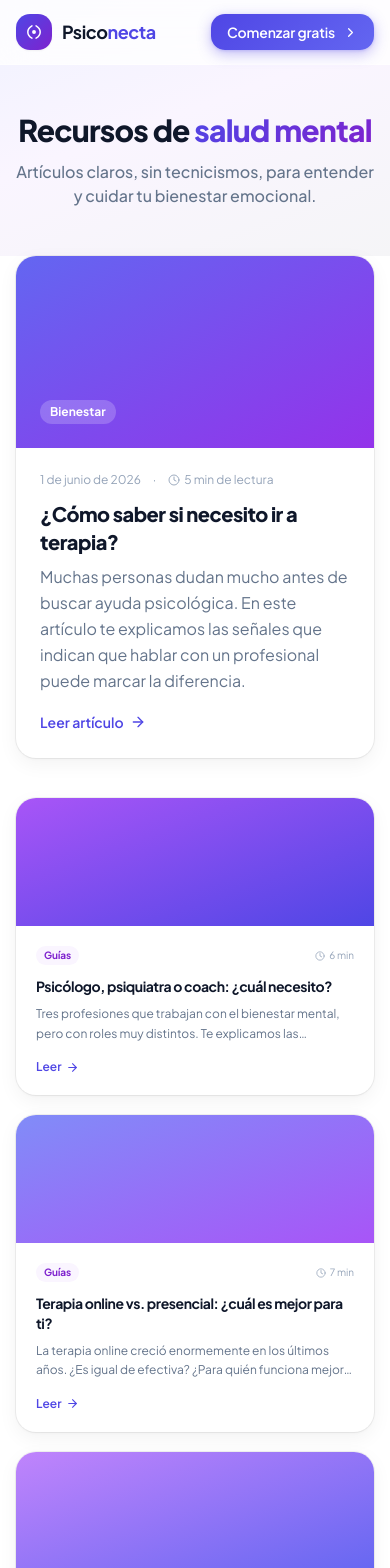
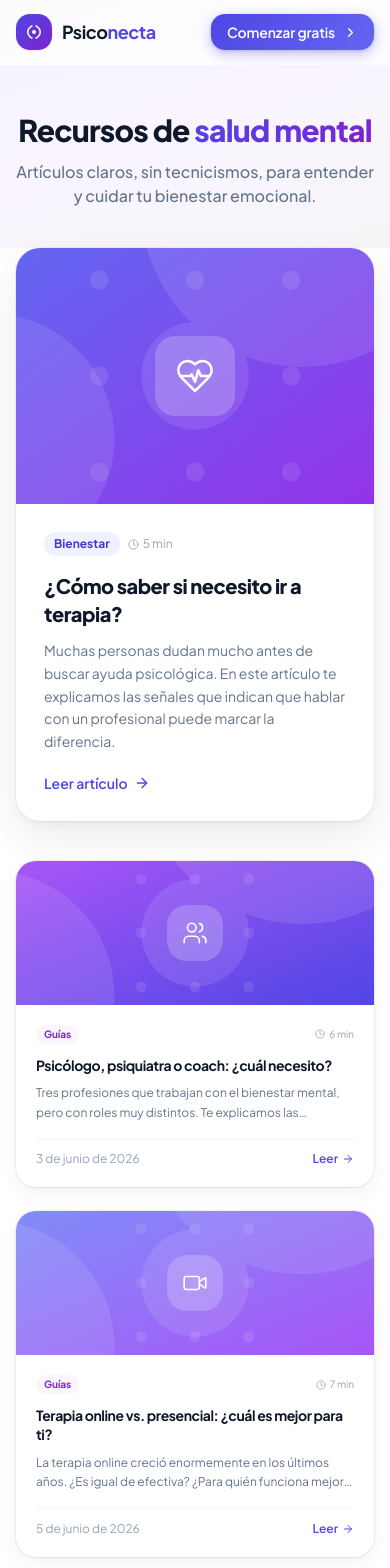
Before and after one commit to royerwatson/psiconecta-app, a React (Vite) app: page /blog in a window 390 px wide. Shown: the top 1568 px of the page. Built offline with nearby package versions, Linux system fonts and the light colour scheme; no server answers.

Commit message:
feat: blog visual mejorado — portadas con patrón SVG, pull quotes, iconos por artículo

```diff
--- a/src/data/blogPosts.js
+++ b/src/data/blogPosts.js
@@ -7,6 +7,7 @@
 export const BLOG_POSTS = [
   {
     slug: 'como-saber-si-necesito-terapia',
+    icon: 'HeartPulse',
     title: '¿Cómo saber si necesito ir a terapia?',
     excerpt:
       'Muchas personas dudan mucho antes de buscar ayuda psicológica. En este artículo te explicamos las señales que indican que hablar con un profesional puede marcar la diferencia.',
@@ -36,6 +37,7 @@ export const BLOG_POSTS = [
 
   {
     slug: 'psicologo-psiquiatra-coach-diferencias',
+    icon: 'Users',
     title: 'Psicólogo, psiquiatra o coach: ¿cuál necesito?',
     excerpt:
       'Tres profesiones que trabajan con el bienestar mental, pero con roles muy distintos. Te explicamos las diferencias para que puedas elegir con criterio.',
@@ -69,6 +71,7 @@ export const BLOG_POSTS = [
 
   {
     slug: 'terapia-online-vs-presencial',
+    icon: 'Video',
     title: 'Terapia online vs. presencial: ¿cuál es mejor para ti?',
     excerpt:
       'La terapia online creció enormemente en los últimos años. ¿Es igual de efectiva? ¿Para quién funciona mejor? Resolvemos las preguntas más frecuentes.',
@@ -102,6 +105,7 @@ export const BLOG_POSTS = [
 
   {
     slug: 'ansiedad-signos-y-que-hacer',
+    icon: 'BrainCircuit',
     title: 'Ansiedad: señales que no debes ignorar y qué puedes hacer',
     excerpt:
       'La ansiedad es la condición de salud mental más frecuente en el mundo. Conocer sus señales y saber cuándo buscar ayuda puede marcar una gran diferencia.',
@@ -135,6 +139,7 @@ export const BLOG_POSTS = [
 
   {
     slug: 'como-prepararte-para-primera-sesion',
+    icon: 'CalendarCheck',
     title: 'Cómo prepararte para tu primera sesión de terapia',
     excerpt:
       'La primera cita con un psicólogo puede generar nervios. Con estas claves, llegarás más tranquilo y sacarás más provecho desde el primer encuentro.',
--- a/src/pages/public/BlogListPage.jsx
+++ b/src/pages/public/BlogListPage.jsx
@@ -2,17 +2,57 @@ import { Link } from 'react-router-dom'
 import { PsiconectaLogo } from '@/components/ui/Spinner'
 import SEOHead from './SEOHead'
 import { BLOG_POSTS } from '@/data/blogPosts'
-import { ArrowRight, ChevronRight, Clock } from 'lucide-react'
+import {
+  ArrowRight, ChevronRight, Clock,
+  HeartPulse, Users, Video, BrainCircuit, CalendarCheck,
+} from 'lucide-react'
+
+const ICON_MAP = { HeartPulse, Users, Video, BrainCircuit, CalendarCheck }
 
 const CATEGORY_COLORS = {
-  'Bienestar':     'bg-primary-50 dark:bg-primary-900/30 text-primary-700 dark:text-primary-400',
-  'Guías':         'bg-accent-50 dark:bg-accent-900/30 text-accent-700 dark:text-accent-400',
-  'Salud mental':  'bg-green-50 dark:bg-green-900/20 text-green-700 dark:text-green-400',
-  'Consejos':      'bg-orange-50 dark:bg-orange-900/20 text-orange-700 dark:text-orange-400',
+  'Bienestar':    'bg-primary-50 dark:bg-primary-900/30 text-primary-700 dark:text-primary-300',
+  'Guías':        'bg-accent-50 dark:bg-accent-900/30 text-accent-700 dark:text-accent-300',
+  'Salud mental': 'bg-green-50 dark:bg-green-900/20 text-green-700 dark:text-green-400',
+  'Consejos':     'bg-orange-50 dark:bg-orange-900/20 text-orange-700 dark:text-orange-400',
 }
 
-function formatDate(dateStr) {
-  return new Date(dateStr).toLocaleDateString('es-DO', { day: 'numeric', month: 'long', year: 'numeric' })
+function formatDate(d) {
+  return new Date(d).toLocaleDateString('es-DO', { day: 'numeric', month: 'long', year: 'numeric' })
+}
+
+/* Portada con patrón SVG decorativo */
+function PostCover({ gradient, iconName, large = false }) {
+  const Icon = ICON_MAP[iconName]
+  return (
+    <div className={`relative overflow-hidden bg-gradient-to-br ${gradient} ${large ? 'h-64 sm:h-80' : 'h-36'}`}>
+      {/* Círculos decorativos */}
+      <svg className="absolute inset-0 w-full h-full opacity-10" viewBox="0 0 400 300" preserveAspectRatio="xMidYMid slice">
+        <circle cx="320" cy="-40" r="180" fill="white" />
+        <circle cx="-30" cy="220" r="140" fill="white" />
+        <circle cx="200" cy="150" r="60" fill="white" />
+      </svg>
+      {/* Patrón de puntos */}
+      <svg className="absolute inset-0 w-full h-full opacity-10" viewBox="0 0 40 40" preserveAspectRatio="repeat">
+        <circle cx="5" cy="5" r="1.5" fill="white" />
+        <circle cx="20" cy="5" r="1.5" fill="white" />
+        <circle cx="35" cy="5" r="1.5" fill="white" />
+        <circle cx="5" cy="20" r="1.5" fill="white" />
+        <circle cx="20" cy="20" r="1.5" fill="white" />
+        <circle cx="35" cy="20" r="1.5" fill="white" />
+        <circle cx="5" cy="35" r="1.5" fill="white" />
+        <circle cx="20" cy="35" r="1.5" fill="white" />
+        <circle cx="35" cy="35" r="1.5" fill="white" />
+      </svg>
+      {/* Icono central */}
+      {Icon && (
+        <div className="absolute inset-0 flex items-center justify-center">
+          <div className={`bg-white/20 backdrop-blur-sm rounded-2xl flex items-center justify-center ${large ? 'w-20 h-20' : 'w-14 h-14'}`}>
+            <Icon size={large ? 40 : 26} strokeWidth={1.5} className="text-white" />
+          </div>
+        </div>
+      )}
+    </div>
+  )
 }
 
 export default function BlogListPage() {
@@ -28,7 +68,7 @@ export default function BlogListPage() {
 
       <div className="min-h-screen bg-white dark:bg-[#0f1117] text-slate-800 dark:text-slate-200">
 
-        {/* ── NAVBAR ─────────────────────────────── */}
+        {/* NAVBAR */}
         <header className="fixed top-0 inset-x-0 z-50 glass dark:bg-slate-900/80 border-b border-white/60 dark:border-slate-700/60">
           <div className="max-w-6xl mx-auto px-4 h-16 flex items-center justify-between">
             <Link to="/" className="flex items-center gap-2.5">
@@ -50,8 +90,8 @@ export default function BlogListPage() {
           </div>
         </header>
 
-        {/* ── HERO ───────────────────────────────── */}
-        <section className="pt-28 pb-12 px-4 bg-psiconecta dark:bg-[#0f1117]">
+        {/* HERO */}
+        <section className="pt-28 pb-10 px-4 bg-psiconecta dark:bg-[#0f1117]">
           <div className="max-w-3xl mx-auto text-center">
             <h1 className="text-3xl sm:text-4xl font-extrabold text-slate-900 dark:text-white tracking-tight mb-3">
               Recursos de{' '}
@@ -65,62 +105,69 @@ export default function BlogListPage() {
 
         <div className="max-w-6xl mx-auto px-4 pb-20">
 
-          {/* ── ARTÍCULO DESTACADO ─────────────────── */}
-          <Link
-            to={`/blog/${featured.slug}`}
-            className="group block card p-0 overflow-hidden mb-10 hover:shadow-xl transition-shadow"
-          >
-            <div className={`h-48 sm:h-64 bg-gradient-to-br ${featured.coverGradient} flex items-end p-6`}>
-              <span className={`text-xs font-bold px-2.5 py-1 rounded-full ${CATEGORY_COLORS[featured.category] ?? 'bg-white/20 text-white'} bg-white/20 text-white`}>
+          {/* ARTÍCULO DESTACADO */}
+          <Link to={`/blog/${featured.slug}`} className="group block card-elevated overflow-hidden mb-10 hover:shadow-2xl transition-all duration-300">
+            <div className="grid grid-cols-1 lg:grid-cols-2">
+              <PostCover gradient={featured.coverGradient} iconName={featured.icon} large />
+              <div className="p-7 sm:p-10 flex flex-col justify-center">
+                <div className="flex items-center gap-2 mb-4">
+                  <span className={`text-xs font-bold px-2.5 py-1 rounded-full ${CATEGORY_COLORS[featured.category] ?? ''}`}>
                     {featured.category}
                   </span>
+                  <span className="text-xs text-slate-400 dark:text-slate-500 flex items-center gap-1">
+                    <Clock size={11} strokeWidth={1.8} /> {featured.readTime} min
+                  </span>
                 </div>
-            <div className="p-6 sm:p-8">
-              <div className="flex items-center gap-3 text-xs text-slate-400 dark:text-slate-500 mb-3">
-                <span>{formatDate(featured.date)}</span>
-                <span>·</span>
-                <span className="flex items-center gap-1"><Clock size={12} strokeWidth={1.8} />{featured.readTime} min de lectura</span>
-              </div>
-              <h2 className="text-xl sm:text-2xl font-extrabold text-slate-900 dark:text-white tracking-tight mb-2 group-hover:text-primary-600 transition-colors">
+                <h2 className="text-xl sm:text-2xl font-extrabold text-slate-900 dark:text-white tracking-tight mb-3 group-hover:text-primary-600 dark:group-hover:text-primary-400 transition-colors leading-snug">
                   {featured.title}
                 </h2>
-              <p className="text-slate-500 dark:text-slate-400 leading-relaxed mb-4">{featured.excerpt}</p>
+                <p className="text-slate-500 dark:text-slate-400 leading-relaxed mb-5 text-sm">
+                  {featured.excerpt}
+                </p>
                 <span className="inline-flex items-center gap-1.5 text-primary-600 font-semibold text-sm group-hover:gap-3 transition-all">
                   Leer artículo <ArrowRight size={16} strokeWidth={2} />
                 </span>
               </div>
+            </div>
           </Link>
 
-          {/* ── GRID DE ARTÍCULOS ──────────────────── */}
-          <div className="grid grid-cols-1 sm:grid-cols-2 lg:grid-cols-3 gap-5">
+          {/* GRID */}
+          <div className="grid grid-cols-1 sm:grid-cols-2 lg:grid-cols-3 gap-6">
             {rest.map(post => (
-              <Link key={post.slug} to={`/blog/${post.slug}`} className="group card p-0 overflow-hidden hover:shadow-lg transition-shadow flex flex-col">
-                <div className={`h-32 bg-gradient-to-br ${post.coverGradient}`} />
+              <Link
+                key={post.slug}
+                to={`/blog/${post.slug}`}
+                className="group card overflow-hidden hover:shadow-xl transition-all duration-300 flex flex-col"
+              >
+                <PostCover gradient={post.coverGradient} iconName={post.icon} />
                 <div className="p-5 flex flex-col flex-1">
                   <div className="flex items-center justify-between mb-3">
                     <span className={`text-[10px] font-bold px-2 py-0.5 rounded-full ${CATEGORY_COLORS[post.category] ?? 'bg-slate-100 text-slate-600'}`}>
                       {post.category}
                     </span>
                     <span className="flex items-center gap-1 text-[10px] text-slate-400 dark:text-slate-500">
-                      <Clock size={10} strokeWidth={1.8} />{post.readTime} min
+                      <Clock size={10} strokeWidth={1.8} /> {post.readTime} min
                     </span>
                   </div>
-                  <h3 className="font-bold text-slate-900 dark:text-white text-sm leading-snug mb-2 group-hover:text-primary-600 transition-colors flex-1">
+                  <h3 className="font-bold text-slate-900 dark:text-white text-sm leading-snug mb-2 group-hover:text-primary-600 dark:group-hover:text-primary-400 transition-colors flex-1">
                     {post.title}
                   </h3>
                   <p className="text-xs text-slate-500 dark:text-slate-400 leading-relaxed line-clamp-2 mb-4">
                     {post.excerpt}
                   </p>
-                  <span className="inline-flex items-center gap-1 text-primary-600 font-semibold text-xs group-hover:gap-2 transition-all mt-auto">
-                    Leer <ArrowRight size={13} strokeWidth={2} />
+                  <div className="flex items-center justify-between mt-auto pt-3 border-t border-slate-100 dark:border-slate-700">
+                    <span className="text-xs text-slate-400 dark:text-slate-500">{formatDate(post.date)}</span>
+                    <span className="inline-flex items-center gap-1 text-primary-600 font-semibold text-xs group-hover:gap-2 transition-all">
+                      Leer <ArrowRight size={12} strokeWidth={2} />
                     </span>
+                  </div>
                 </div>
               </Link>
             ))}
           </div>
         </div>
 
-        {/* ── CTA ────────────────────────────────── */}
+        {/* CTA */}
         <section className="py-16 px-4 bg-gradient-brand">
           <div className="max-w-2xl mx-auto text-center">
             <h2 className="text-2xl font-extrabold text-white mb-3">¿Listo para dar el paso?</h2>
--- a/src/pages/public/BlogPostPage.jsx
+++ b/src/pages/public/BlogPostPage.jsx
@@ -2,37 +2,87 @@ import { Link, useParams, Navigate } from 'react-router-dom'
 import { PsiconectaLogo } from '@/components/ui/Spinner'
 import SEOHead from './SEOHead'
 import { getBlogPost, getRelatedPosts } from '@/data/blogPosts'
-import { ArrowRight, ChevronRight, Clock, ArrowLeft } from 'lucide-react'
+import {
+  ArrowRight, ChevronRight, Clock, ArrowLeft,
+  HeartPulse, Users, Video, BrainCircuit, CalendarCheck,
+} from 'lucide-react'
+
+const ICON_MAP = { HeartPulse, Users, Video, BrainCircuit, CalendarCheck }
 
 const CATEGORY_COLORS = {
-  'Bienestar':    'bg-primary-50 dark:bg-primary-900/30 text-primary-700 dark:text-primary-400',
-  'Guías':        'bg-accent-50 dark:bg-accent-900/30 text-accent-700 dark:text-accent-400',
+  'Bienestar':    'bg-primary-50 dark:bg-primary-900/30 text-primary-700 dark:text-primary-300',
+  'Guías':        'bg-accent-50 dark:bg-accent-900/30 text-accent-700 dark:text-accent-300',
   'Salud mental': 'bg-green-50 dark:bg-green-900/20 text-green-700 dark:text-green-400',
   'Consejos':     'bg-orange-50 dark:bg-orange-900/20 text-orange-700 dark:text-orange-400',
 }
 
-function formatDate(dateStr) {
-  return new Date(dateStr).toLocaleDateString('es-DO', { day: 'numeric', month: 'long', year: 'numeric' })
+function formatDate(d) {
+  return new Date(d).toLocaleDateString('es-DO', { day: 'numeric', month: 'long', year: 'numeric' })
 }
 
-/* Renderiza el body de una sección: soporta **negrita** y saltos de línea */
-function SectionBody({ text }) {
+/* Portada con patrón SVG decorativo */
+function PostCover({ gradient, iconName, large = false }) {
+  const Icon = ICON_MAP[iconName]
   return (
-    <div className="space-y-4">
-      {text.split('\n\n').map((para, i) => {
-        // Detectar listas con -
+    <div className={`relative overflow-hidden bg-gradient-to-br ${gradient} ${large ? 'h-64 sm:h-96' : 'h-32'}`}>
+      <svg className="absolute inset-0 w-full h-full opacity-10" viewBox="0 0 800 400" preserveAspectRatio="xMidYMid slice">
+        <circle cx="650" cy="-60" r="300" fill="white" />
+        <circle cx="-50" cy="350" r="220" fill="white" />
+        <circle cx="400" cy="200" r="80" fill="white" />
+      </svg>
+      <svg className="absolute inset-0 w-full h-full opacity-[0.07]" viewBox="0 0 40 40" preserveAspectRatio="repeat">
+        <circle cx="5" cy="5" r="1.5" fill="white" />
+        <circle cx="20" cy="5" r="1.5" fill="white" />
+        <circle cx="35" cy="5" r="1.5" fill="white" />
+        <circle cx="5" cy="20" r="1.5" fill="white" />
+        <circle cx="20" cy="20" r="1.5" fill="white" />
+        <circle cx="35" cy="20" r="1.5" fill="white" />
+        <circle cx="5" cy="35" r="1.5" fill="white" />
+        <circle cx="20" cy="35" r="1.5" fill="white" />
+        <circle cx="35" cy="35" r="1.5" fill="white" />
+      </svg>
+      {Icon && (
+        <div className="absolute inset-0 flex items-center justify-center">
+          <div className={`bg-white/20 backdrop-blur-sm rounded-3xl flex items-center justify-center ${large ? 'w-24 h-24' : 'w-14 h-14'}`}>
+            <Icon size={large ? 48 : 26} strokeWidth={1.4} className="text-white" />
+          </div>
+        </div>
+      )}
+    </div>
+  )
+}
+
+/* Renderiza el body soportando **negrita**, listas y párrafos */
+function SectionBody({ text, index }) {
+  const paras = text.split('\n\n')
+  return (
+    <div className="space-y-5">
+      {paras.map((para, i) => {
         if (para.startsWith('- ')) {
           const items = para.split('\n').filter(l => l.startsWith('- ')).map(l => l.slice(2))
           return (
-            <ul key={i} className="space-y-1.5 pl-4">
+            <ul key={i} className="space-y-2 pl-1">
               {items.map((item, j) => (
-                <li key={j} className="text-slate-600 dark:text-slate-400 leading-relaxed text-base list-disc" dangerouslySetInnerHTML={{ __html: parseBold(item) }} />
+                <li key={j} className="flex items-start gap-3 text-slate-600 dark:text-slate-400 leading-relaxed text-base">
+                  <span className="mt-2 w-1.5 h-1.5 rounded-full bg-primary-400 shrink-0" />
+                  <span dangerouslySetInnerHTML={{ __html: parseBold(item) }} />
+                </li>
               ))}
             </ul>
           )
         }
+        /* Pull quote: primer párrafo de secciones pares */
+        if (i === 0 && index > 0 && index % 2 === 0) {
           return (
-          <p key={i} className="text-slate-600 dark:text-slate-400 leading-relaxed text-base" dangerouslySetInnerHTML={{ __html: parseBold(para) }} />
+            <blockquote key={i} className="border-l-4 border-primary-400 pl-5 py-1 bg-primary-50 dark:bg-primary-900/20 rounded-r-xl">
+              <p className="text-slate-700 dark:text-slate-300 leading-relaxed text-base italic font-medium"
+                dangerouslySetInnerHTML={{ __html: parseBold(para) }} />
+            </blockquote>
+          )
+        }
+        return (
+          <p key={i} className="text-slate-600 dark:text-slate-400 leading-relaxed text-base"
+            dangerouslySetInnerHTML={{ __html: parseBold(para) }} />
         )
       })}
     </div>
@@ -50,6 +100,8 @@ export default function BlogPostPage() {
 
   if (!post) return <Navigate to="/blog" replace />
 
+  const Icon = ICON_MAP[post.icon]
+
   return (
     <>
       <SEOHead
@@ -61,7 +113,7 @@ export default function BlogPostPage() {
 
       <div className="min-h-screen bg-white dark:bg-[#0f1117] text-slate-800 dark:text-slate-200">
 
-        {/* ── NAVBAR ─────────────────────────────── */}
+        {/* NAVBAR */}
         <header className="fixed top-0 inset-x-0 z-50 glass dark:bg-slate-900/80 border-b border-white/60 dark:border-slate-700/60">
           <div className="max-w-6xl mx-auto px-4 h-16 flex items-center justify-between">
             <Link to="/" className="flex items-center gap-2.5">
@@ -83,10 +135,12 @@ export default function BlogPostPage() {
           </div>
         </header>
 
-        {/* ── COVER ──────────────────────────────── */}
-        <div className={`pt-16 h-56 sm:h-72 bg-gradient-to-br ${post.coverGradient}`} />
+        {/* PORTADA */}
+        <div className="pt-16">
+          <PostCover gradient={post.coverGradient} iconName={post.icon} large />
+        </div>
 
-        {/* ── ARTÍCULO ───────────────────────────── */}
+        {/* ARTÍCULO */}
         <div className="max-w-2xl mx-auto px-4 pb-20">
 
           {/* Breadcrumb */}
@@ -95,12 +149,12 @@ export default function BlogPostPage() {
               <ArrowLeft size={12} strokeWidth={2} /> Blog
             </Link>
             <span>/</span>
-            <span className="truncate">{post.title}</span>
+            <span className="truncate text-slate-500 dark:text-slate-400">{post.title}</span>
           </div>
 
-          {/* Meta */}
-          <div className="flex items-center gap-3 mb-4">
-            <span className={`text-xs font-bold px-2.5 py-1 rounded-full ${CATEGORY_COLORS[post.category] ?? 'bg-slate-100 text-slate-600'}`}>
+          {/* Meta badges */}
+          <div className="flex items-center gap-2 mb-5 flex-wrap">
+            <span className={`text-xs font-bold px-2.5 py-1 rounded-full ${CATEGORY_COLORS[post.category] ?? ''}`}>
               {post.category}
             </span>
             <span className="flex items-center gap-1 text-xs text-slate-400 dark:text-slate-500">
@@ -110,41 +164,55 @@ export default function BlogPostPage() {
           </div>
 
           {/* Título */}
-          <h1 className="text-2xl sm:text-3xl font-extrabold text-slate-900 dark:text-white tracking-tight leading-tight mb-4">
+          <h1 className="text-2xl sm:text-3xl font-extrabold text-slate-900 dark:text-white tracking-tight leading-tight mb-5">
             {post.title}
           </h1>
 
-          {/* Extracto */}
-          <p className="text-lg text-slate-500 dark:text-slate-400 leading-relaxed mb-8 font-medium border-l-4 border-primary-300 pl-4">
+          {/* Extracto destacado */}
+          <div className={`rounded-2xl bg-gradient-to-br ${post.coverGradient} p-5 mb-8`}>
+            <p className="text-white font-medium leading-relaxed text-sm sm:text-base">
               {post.excerpt}
             </p>
-
-          <div className="border-t border-slate-100 dark:border-slate-800 mb-8" />
+          </div>
 
           {/* Contenido */}
-          <div className="space-y-8">
+          <div className="space-y-10">
             {post.sections.map((section, i) => (
               <div key={i}>
                 {section.heading && (
-                  <h2 className="text-lg font-extrabold text-slate-900 dark:text-white tracking-tight mb-3">
+                  <div className="flex items-center gap-3 mb-4">
+                    {Icon && i > 0 && (
+                      <div className={`w-8 h-8 rounded-xl bg-gradient-to-br ${post.coverGradient} flex items-center justify-center shrink-0`}>
+                        <Icon size={16} strokeWidth={1.8} className="text-white" />
+                      </div>
+                    )}
+                    <h2 className="text-lg font-extrabold text-slate-900 dark:text-white tracking-tight">
                       {section.heading}
                     </h2>
+                  </div>
                 )}
-                <SectionBody text={section.body} />
+                <SectionBody text={section.body} index={i} />
+                {i < post.sections.length - 1 && (
+                  <div className="mt-10 flex items-center gap-3">
+                    <div className="flex-1 h-px bg-slate-100 dark:bg-slate-800" />
+                    <div className={`w-2 h-2 rounded-full bg-gradient-to-br ${post.coverGradient}`} />
+                    <div className="flex-1 h-px bg-slate-100 dark:bg-slate-800" />
+                  </div>
+                )}
               </div>
             ))}
           </div>
 
-          {/* CTA en línea */}
-          <div className="mt-12 card p-6 text-center">
-            <div className="w-10 h-10 bg-gradient-brand rounded-xl flex items-center justify-center mx-auto mb-3">
+          {/* CTA integrado */}
+          <div className={`mt-12 rounded-2xl bg-gradient-to-br ${post.coverGradient} p-6 text-center`}>
+            <div className="w-10 h-10 bg-white/20 rounded-xl flex items-center justify-center mx-auto mb-3">
               <PsiconectaLogo size={20} color="white" />
             </div>
-            <p className="font-bold text-slate-900 dark:text-white mb-1">¿Quieres hablar con un profesional?</p>
-            <p className="text-sm text-slate-500 dark:text-slate-400 mb-4">
+            <p className="font-bold text-white mb-1">¿Quieres hablar con un profesional?</p>
+            <p className="text-white/80 text-sm mb-4">
               Conecta con un psicólogo verificado en República Dominicana. Primera sesión sin compromisos.
             </p>
-            <Link to="/register" className="btn-premium btn-primary-premium text-sm px-6 py-2.5 mx-auto">
+            <Link to="/register" className="inline-flex items-center gap-2 px-6 py-2.5 bg-white text-primary-700 font-bold rounded-xl hover:bg-primary-50 transition-colors text-sm">
               Encontrar mi terapeuta <ArrowRight size={15} strokeWidth={2} />
             </Link>
           </div>
@@ -152,25 +220,40 @@ export default function BlogPostPage() {
           {/* Artículos relacionados */}
           {related.length > 0 && (
             <div className="mt-12">
-              <h3 className="font-bold text-slate-900 dark:text-white mb-4 text-base">También te puede interesar</h3>
+              <h3 className="font-bold text-slate-900 dark:text-white mb-5 text-base">También te puede interesar</h3>
               <div className="grid grid-cols-1 sm:grid-cols-2 gap-4">
-                {related.map(r => (
-                  <Link key={r.slug} to={`/blog/${r.slug}`} className="group card p-4 hover:shadow-md transition-shadow flex gap-3 items-start">
-                    <div className={`w-10 h-10 rounded-xl bg-gradient-to-br ${r.coverGradient} shrink-0`} />
-                    <div>
-                      <p className="text-xs text-slate-400 dark:text-slate-500 mb-1">{r.category}</p>
+                {related.map(r => {
+                  const RelIcon = ICON_MAP[r.icon]
+                  return (
+                    <Link key={r.slug} to={`/blog/${r.slug}`} className="group card overflow-hidden hover:shadow-md transition-shadow flex flex-col">
+                      <div className={`h-24 relative overflow-hidden bg-gradient-to-br ${r.coverGradient}`}>
+                        <svg className="absolute inset-0 w-full h-full opacity-10" viewBox="0 0 200 100" preserveAspectRatio="xMidYMid slice">
+                          <circle cx="160" cy="-20" r="100" fill="white" />
+                          <circle cx="-10" cy="90" r="70" fill="white" />
+                        </svg>
+                        {RelIcon && (
+                          <div className="absolute inset-0 flex items-center justify-center">
+                            <div className="w-10 h-10 bg-white/20 rounded-xl flex items-center justify-center">
+                              <RelIcon size={20} strokeWidth={1.6} className="text-white" />
+                            </div>
+                          </div>
+                        )}
+                      </div>
+                      <div className="p-4">
+                        <p className="text-xs text-slate-400 dark:text-slate-500 mb-1">{r.category} · {r.readTime} min</p>
                         <p className="font-semibold text-slate-900 dark:text-white text-sm leading-snug group-hover:text-primary-600 transition-colors">
                           {r.title}
                         </p>
                       </div>
                     </Link>
-                ))}
+                  )
+                })}
               </div>
             </div>
           )}
         </div>
 
-        {/* ── CTA FINAL ──────────────────────────── */}
+        {/* CTA FINAL */}
         <section className="py-16 px-4 bg-gradient-brand">
           <div className="max-w-2xl mx-auto text-center">
             <h2 className="text-2xl font-extrabold text-white mb-3">Da el primer paso hoy</h2>
```
Also changed, not shown: 1 other file (tests, documents, lock files or other folders). Lines whose indentation alone changed are shown as unchanged.
